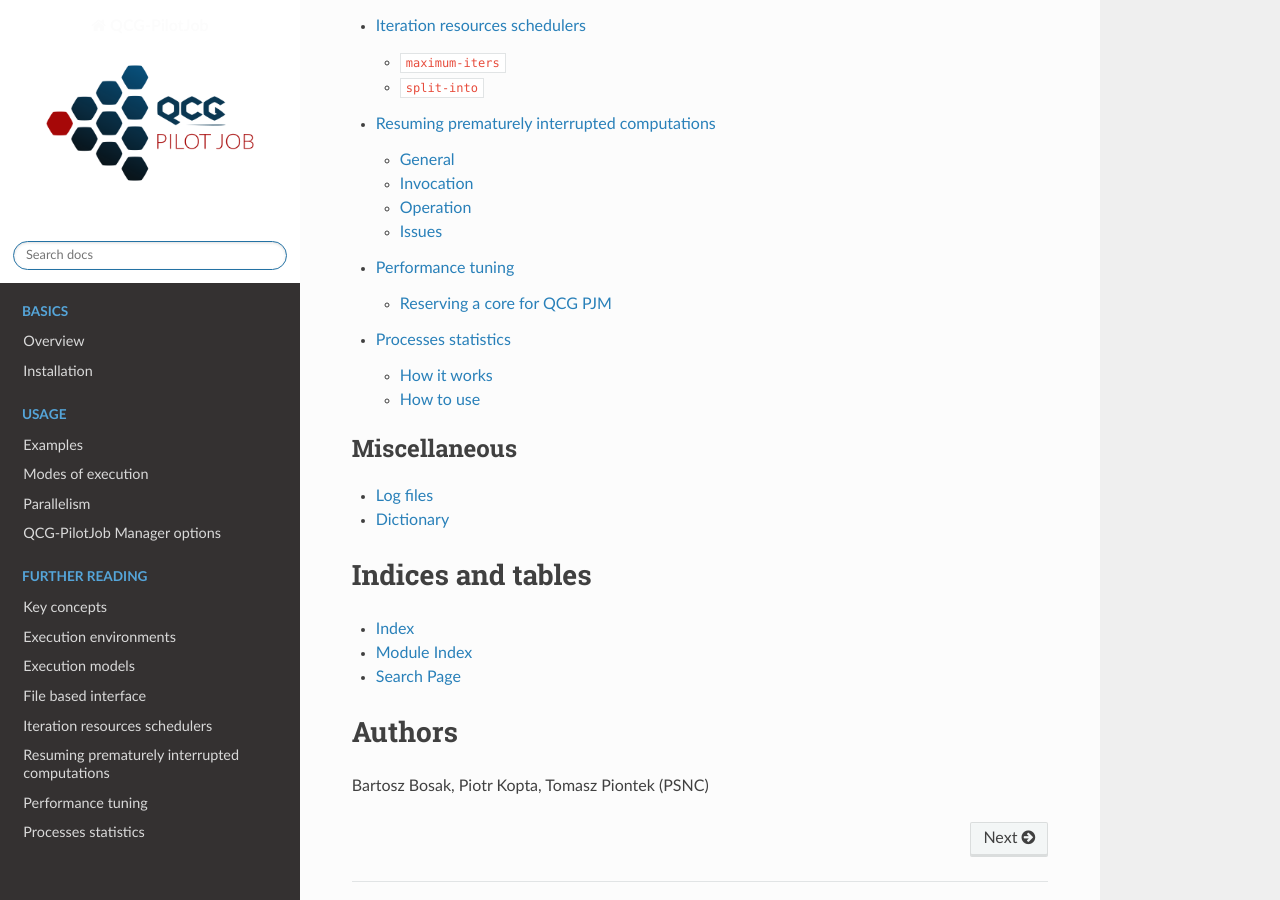
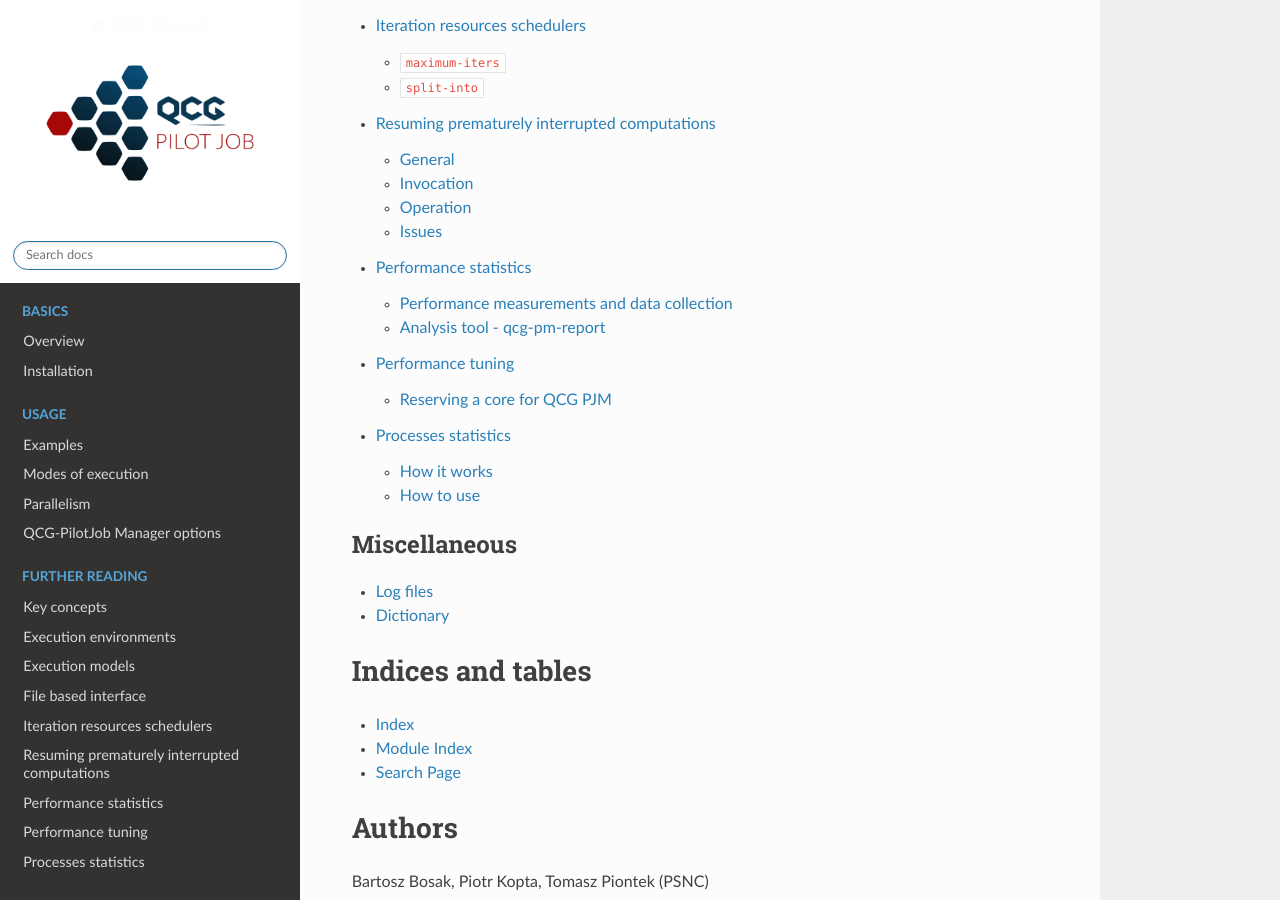
Before and after one commit to compat-project/QCG-PilotJob, a Sphinx documentation site: the page built from docs/index.rst, in a window 1280 px wide and 900 px high, scrolled down 1290 px. Built offline with Sphinx 7.4.7 and the Read the Docs theme 2.0.0, drawn with Linux system fonts in a browser that asks for light colours; pages that are not in the unit, such as notebooks, are missing from menus; the version number is read from the project's files by our own code; some of the changed lines change nothing that is shown.

Commit message:
performance tools documentation

```diff
--- a/docs/index.rst
+++ b/docs/index.rst
@@ -36,6 +36,7 @@
    fileinterface
    resourceschedulers
    resume
+   performance_tools
    performance_tuning
    processes
 
--- /dev/null
+++ b/docs/performance_tools.rst
@@ -0,0 +1,307 @@
+Performance statistics
+======================
+
+The QCG-PilotJob service provides tools which, based on service logs, allow you
+to analyse the efficiency of resource use. Please note that the current
+implementation is the first version of these tools and may not be free from
+errors.
+
+
+Performance measurements and data collection
+--------------------------------------------
+
+Due to the potential load on the QCG-PilotJob service and its asynchronous
+nature, in order to accurately measure its performance it is necessary to use
+external metrics to determine when a particular job started and ended. In order
+to generate such metrics, a wrapper program was created in the C language. The
+role of this program is to register the moment when the application indicated
+by the arguments started, and to register the moment when it ended. The
+collected data is sent through a named pipe (data sent through such a
+communication channel is not stored in the file system, so the file system
+performance does not affect the efficiency of communication) to the
+QCG-PilotJob service agent running on the local compute node. When all
+calculations are completed, the collected data are written to the QCG-PilotJob
+service logs.
+
+Note that currently all parallel tasks (requiring more than one
+core) are started using the "srun" command (provided by the Slurm queue
+system). Therefore, the wrapper used with the "srun" command will register the
+moment the "srun" command itself is run, and not the target processes of the
+parallel application. Therefore, please note that the metrics and analysis
+presented here do not take into account the latency of the queueing system
+itself
+
+
+Wrapper installation
+^^^^^^^^^^^^^^^^^^^^
+
+As the wrapper itself is written in C, it requires compilation on the target
+computing cluster.
+
+Source code can be downloaded from the QCG-PilotJob project repository on
+`GitHub <https://github.com/vecma-project/QCG-PilotJob`_, e.g:
+
+.. code:: bash
+    $ wget https://raw.githubusercontent.com/vecma-project/QCG-PilotJob/runtime_wrapper/utils/qcg_pj_launch_wrapper.c
+
+and then compiled using the compiler of your choice:
+
+.. code:: bash
+    $ gcc -Wall -o qcg_pj_launch_wrapper qcg_pj_launch_wrapper
+
+or
+
+.. code:: bash
+    $ icc -Wall -o qcg_pj_launch_wrapper qcg_pj_launch_wrapper
+
+The compiled program should be placed in a path accessible from all compute nodes.
+
+
+Launch of QCG-PilotJob service with collection of external metrics
+^^^^^^^^^^^^^^^^^^^^^^^^^^^^^^^^^^^^^^^^^^^^^^^^^^^^^^^^^^^^^^^^^^
+
+In order to collect external metrics related to application execution time, two
+arguments must be passed when starting the QCG-PilotJob service:
+
+- ``--enable-rt-stats`` - enabling the collection of statistics
+- ``--wrapper-rt-stats`` - indication of wrapper location (the path to the
+installed wrapper program)
+
+An example call to the QCG-PilotJob service with the job description placed in
+a JSON file and the collection of external metrics looks like this:
+
+.. code:: bash
+    $ qcg-pm-service --wd out-dir --file-path mpi_iter_mixed.json --enable-rt-stats --wrapper-rt-stats /home/piotrk/runtime_wrapper/qcg_pj_launch_wrapper
+
+In this case, all logs and metrics will be in the 'out-dir' subdirectory when
+the calculation is complete.
+
+
+Analysis tool - qcg-pm-report
+-----------------------------
+
+The QCG-PilotJob package provides a qcg-pm-report program to enable performing
+a number of analyses based on the data collected by the wrapper and available
+in a working directory after the QCG-PilotJob's run. It allows to assess the
+performance of the entire workflow, elementary tasks as well as to get
+information about resources utilisation.
+
+A description of the available commands of qcg-pm-report is given below.
+
+
+stats
+^^^^^
+
+The stats command displays basic metrics about the executed workflow as a
+whole, such as:
+
+- ``total jobs``, ``failed jobs`` - number of running jobs and number of failed
+jobs
+- ``total cores``, ``total nodes`` - number of available nodes and total number
+of available cores on all nodes
+- ``service started``, ``service finished``, ``service runtime`` - the start
+and end time of the QCG-PilotJob service and the difference between these
+dates; note that the start time of the QCG-PilotJob service may be slightly
+delayed with respect to the start time of the job in the Slurm service, as the
+time reported by the queue system does not take into account the time
+associated with loading the Python environment and the QCG-PilotJob service
+modules; in practice, however, this difference should not be greater than 1-2
+seconds.
+- ``init overhead``, ``finish overhead``, ``total overhead`` - these are
+respectively the time markups for the initiation of the QCG-PilotJob service
+(the time from the start of the service to the start of the first job within
+it), the finish time of the QCG-PilotJob service (the time from the end of the
+last job within it to the end of the QCG-PilotJob service) and the sum of the
+two previously mentioned
+- ``overhead ratio`` - the ratio of ``total overhead`` to ``service runtime``
+- ``overhead core-hours`` - it is a product of available cores and ``total
+overhead`` value (expressed in hours)
+
+An example of a generated report:
+
+.. code:: bash
+	$ qcg-pm-report stats out/intelmpi-mpi-iter-mixed-large-10128902/
+					   total jobs: 2000
+					  failed jobs: 0
+					  total cores: 960
+					  total nodes: 40
+				  service started: 2021-04-14 14:20:08.223523
+				 service finished: 2021-04-14 14:23:21.028799
+				  service runtime: 192.81 secs
+					init overhead: 4.08 secs
+				  finish overhead: 1.57 secs
+				   total overhead: 5.65 secs
+				   overhead ratio: 2.9
+			  overhead core-hours: 1.51
+
+
+launch-stats
+^^^^^^^^^^^^
+
+The launch-stats command is used to generate a report showing delays in
+launching and recording the completion of jobs by the QCG-PilotJob service. The
+following metrics are generated:
+
+- ``total start overhead`` - total (for all jobs) time difference between
+starting the job by the QCG-PilotJob service and the actual start of the job
+(information registered by the running wrapper), expressed in seconds
+- ``total finish overhead`` - total (for all jobs) difference in time between
+the actual finish of the job (information registered by the running wrapper)
+and the moment when it was registered by the QCG-PilotJob service, expressed in
+seconds
+- ``total start and finish overhead`` - sum of the two previous metrics
+- ``average job start overhead`` - average delay in starting a single job
+- ``average job finish overhead`` - average delay in handling the completion of
+a single job
+- ``average job total overhead`` - average total delay in starting and handling
+the completion of a single job
+- ``average real job run time`` - average real run time of a single job
+(determined by metrics sent by wrapper)
+- ``average qcg job run time`` - average duration of a single job (determined
+from the times recorded by the QCG-PilotJob service)
+- ``average job overhead per runtime`` - percentage ratio of ``average
+job total overhead`` to the ``average real job run time``
+- ``generated for total jobs`` - the number of jobs for which a report was
+generated, i.e. the number of all jobs for which metrics were recorded (these
+were provided by the wrapper
+
+An example of a generated report:
+
+.. code:: bash
+	$ qcg-pm-report launch-stats out/intelmpi-mpi-iter-mixed-large-10128902/
+								 total start overhead: 29.2834
+								total finish overhead: 62.1390
+					  total start and finish overhead: 91.4224
+						   average job start overhead: 0.0146
+						  average job finish overhead: 0.0311
+						   average job total overhead: 0.0457
+							average real job run time: 16.5664
+							 average qcg job run time: 16.6121
+				 average job overhead per runtime (%): 0.29
+							 generated for total jobs: 2000
+
+
+gantt
+^^^^^
+
+The ``gantt`` command is used to generate a timeline plot with the start and end
+of each task running on the allocated resources marked. This plot shows an
+overall view of the scheduling plan. In order to generate the plot, as an
+additional argument, in addition to the path to the working directory of the
+task, the name of the target file where the plot should be saved should be
+given. Supported files include: pdf, png, jpeg.  Note - the time to generate
+the graph depends on the number of resources, the number of tasks and the
+duration of the entire workflow, and for larger scenarios can be a
+time-consuming operation. In case of a scenario running 2000 tasks on 960 cores
+and 40 nodes, the graph generation may take up to 3 minutes.
+
+Example of chart generation:
+
+.. code:: bash
+	$ qcg-pm-report gantt out/intelmpi-mpi-iter-mixed-10128873/ gantt.pdf
+
+A sample chart generated:
+
+.. image:: images/example-qcg-gantt.png
+
+
+gantt-gaps
+^^^^^^^^^^
+
+The ``gantt-gaps`` command is used to generate a timeline plot with marked
+moments when resources were not used. This plot is in a way the negative of the
+plot generated by the "gantt" command. As an additional argument, in addition
+to the path to the working directory of the task, you should give the name of
+the target file where the plot should be saved. The following files are
+supported: pdf, png, jpeg.  Note - the time to generate the graph depends on
+the number of resources, the number of tasks and the duration of the entire
+workflow, and for larger scenarios can be a time-consuming operation. In the
+case of a scenario running 2000 tasks on 960 cores and 40 nodes, graph
+generation can take up to 3 minutes.
+
+Example of chart generation:
+
+.. code:: bash
+	$ qcg-pm-report gantt-gaps out/intelmpi-mpi-iter-mixed-10128873/ gantt-gaps.pdf
+
+A sample chart generated:
+
+.. image:: images/example-qcg-gantt-gaps.png
+
+
+rusage
+^^^^^^
+
+The ``rusage`` command is used to generate a report showing the usage of
+available resources. In the basic version, it displays two metrics:
+- ``used cores`` - number of cores on which tasks were running
+- ``average core utilization (%)`` - percentage core utilization, it is
+calculated as the average value of the percentage utilization of a single core
+(on which at least one task was running)
+
+The single core utilisation percentage is calculated as the ratio of the time
+during which a job was actually running on a given node (based on metrics sent
+by the wrapper) to the total time of running the QCG-PilotJob service (see
+``service runtime`` in the ``stats`` command).
+
+An example of a generated report:
+
+.. code:: bash
+	$ qcg-pm-report rusage out/intelmpi-mpi-iter-mixed-large-10128902/
+                                       used cores: 960
+                     average core utilization (%): 94.2%
+
+Running the ``rusage`` command with the ``--details`` parameter will list the
+usage percentages for each core.
+
+For example, a generated report containing details:
+
+.. code:: bash
+	$ qcg-pm-report rusage --details out/intelmpi-mpi-iter-mixed-large-10128902/
+                                       used cores: 960
+                     average core utilization (%): 94.2%
+         tcn1261
+                 0    : 95.9%, unused 7.8734 s
+                 1    : 95.9%, unused 7.8734 s
+                 2    : 96.1%, unused 7.4926 s
+                 3    : 96.1%, unused 7.4926 s
+                 4    : 96.2%, unused 7.3733 s
+                 5    : 96.2%, unused 7.3733 s
+                 6    : 90.0%, unused 19.3723 s
+                 7    : 90.0%, unused 19.3723 s
+                 8    : 90.4%, unused 18.5259 s
+                 9    : 90.4%, unused 18.5259 s
+                 10 : 90.1%, unused 19.0094 s
+                 11 : 90.1%, unused 19.0094 s
+                 12 : 90.3%, unused 18.7818 s
+                 13 : 90.3%, unused 18.7818 s
+                 14 : 90.3%, unused 18.7562 s
+                 15 : 90.3%, unused 18.7562 s
+                 16 : 95.4%, unused 8.8197 s
+                 17 : 95.4%, unused 8.8197 s
+                 18 : 95.5%, unused 8.6833 s
+                 19 : 95.5%, unused 8.6833 s
+                 20 : 95.6%, unused 8.5297 s
+                 21 : 95.6%, unused 8.5297 s
+                 22 : 95.8%, unused 8.0063 s
+                 23 : 95.8%, unused 8.0063 s
+
+(due to the length of the report, data for one computational node only are included).
+
+
+efficiency
+^^^^^^^^^^
+
+Command ``efficiency`` is used to show the percentage of resource usage,
+excluding the time when the resource was inactive due to a scheduling plan.
+Resource usage time is counted as time when any task was running or when
+another task was waiting for another resource to free up. The efficiency metric
+only takes into account delays due to QCG-PilotJob's job launching and
+termination handling.
+
+An example of a generated report:
+
+.. code:: bash
+	$ qcg-pm-report efficiency out/intelmpi-mpi-iter-mixed-large-10128902/
+										   used cores: 960
+						 average core utilization (%): 99.6%
```
Also changed, not shown: docs/images/example-qcg-gantt-gaps.png (added), docs/images/example-qcg-gantt.png (added).
